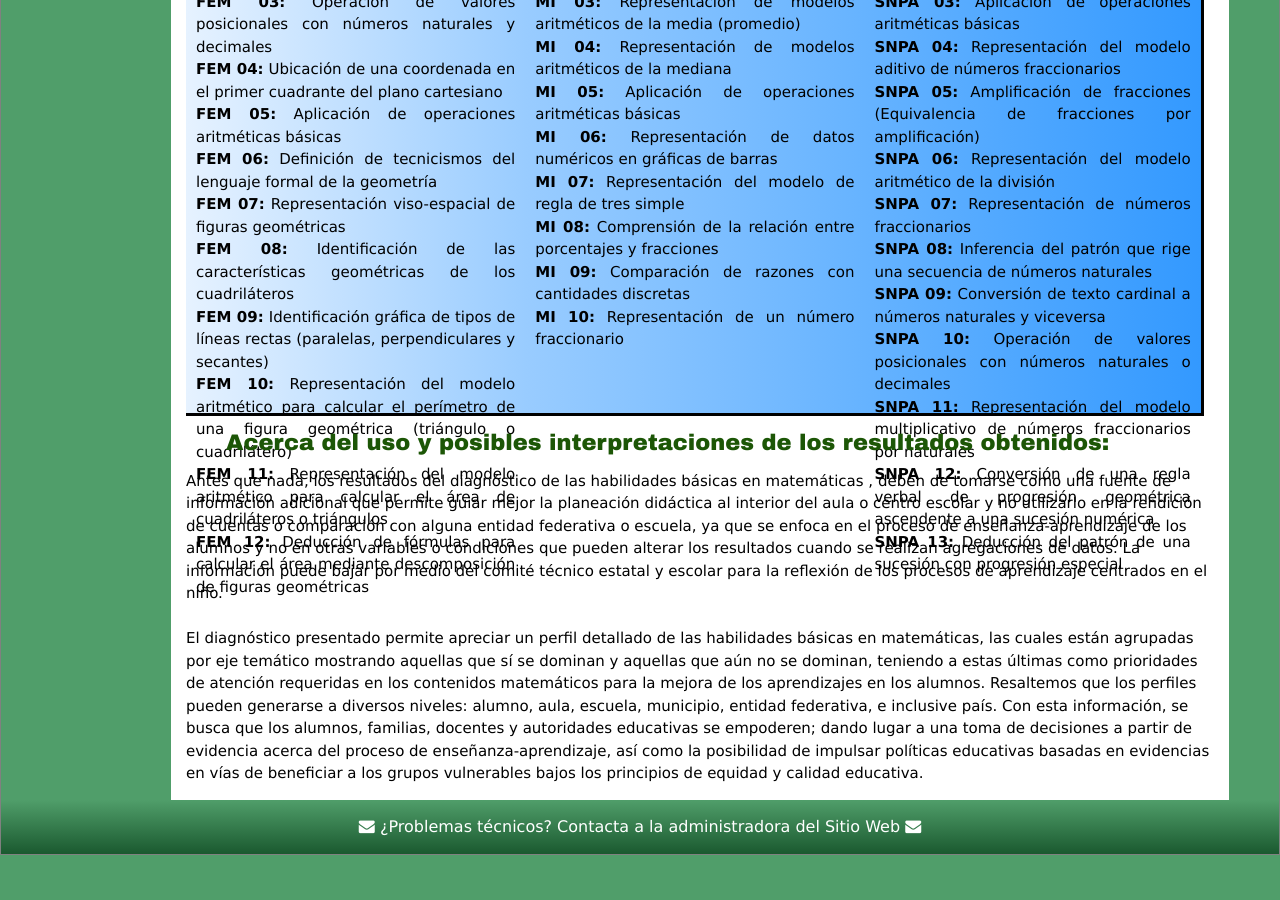
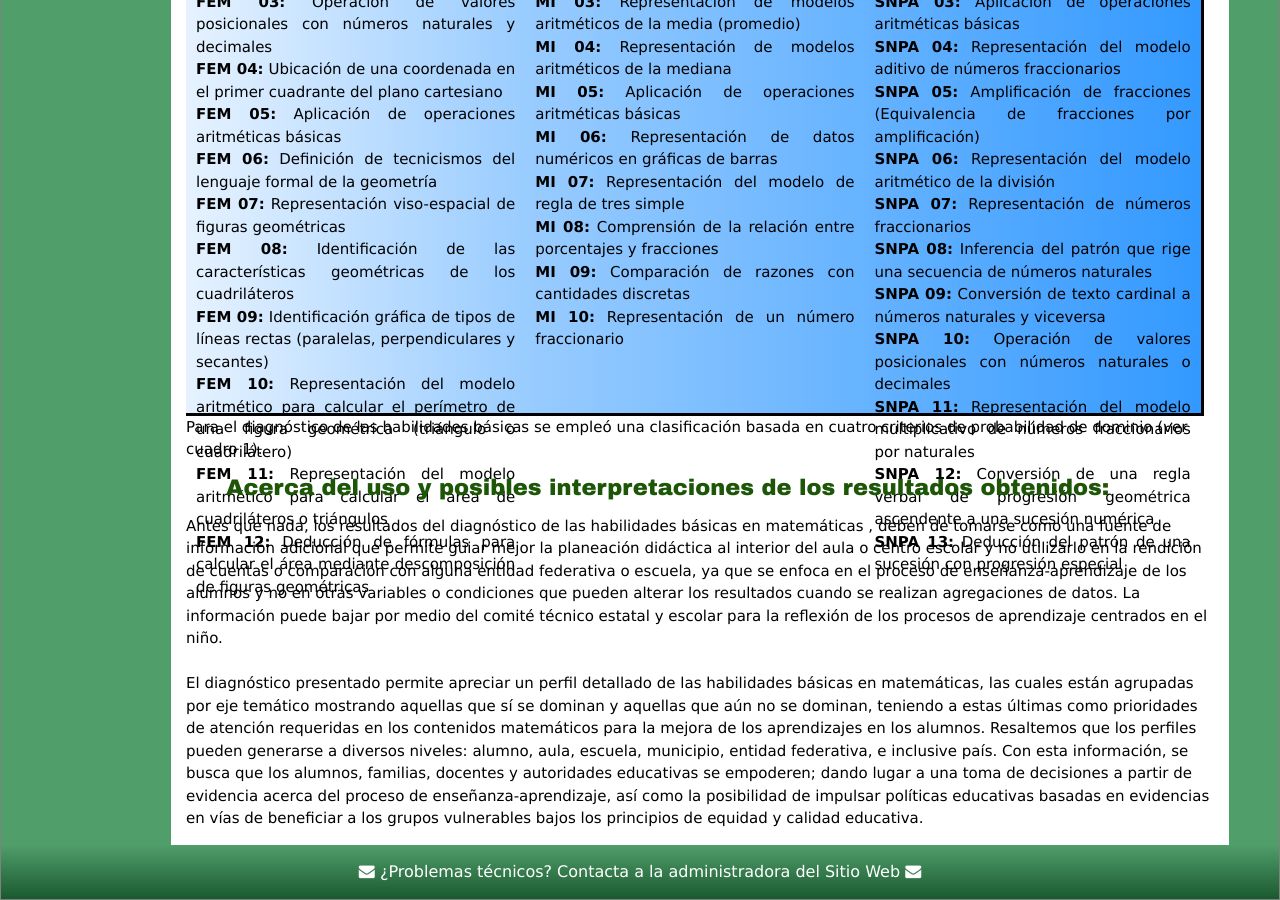
Before and after one commit to rimedie/rimedie.github.io, a Jekyll site: the page built from 1_InfogDetalles.html, in a window 1280 px wide and 900 px high, scrolled down 1447 px. Built offline with Jekyll 4.4.1, drawn with Linux system fonts in a browser that asks for light colours; before the commit the page ends 2302 px from its top, so only the background shows below that.

Commit message:
Update 1_InfogDetalles.html

```diff
--- a/1_InfogDetalles.html
+++ b/1_InfogDetalles.html
@@ -85,6 +85,7 @@ title: Detalles sobre Diagnóstico Nacional Feb,2019
 	    <p><b>SNPA 13:</b> Deducción del patrón de una sucesión con progresión especial</p>
 	    </div>
 </div>
+	<p>Para el diagnóstico de las habilidades básicas se empleó una clasificación basada en cuatro criterios de probabilidad de dominio (ver cuadro 1). </p>
 
   <h2 class="interact">Acerca del uso y posibles interpretaciones de los resultados obtenidos:</h2>
 
```
